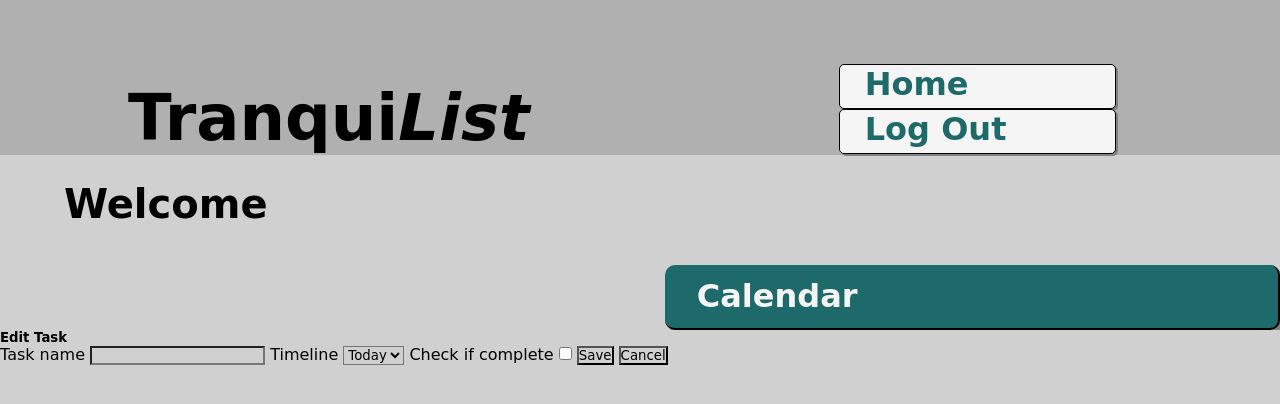
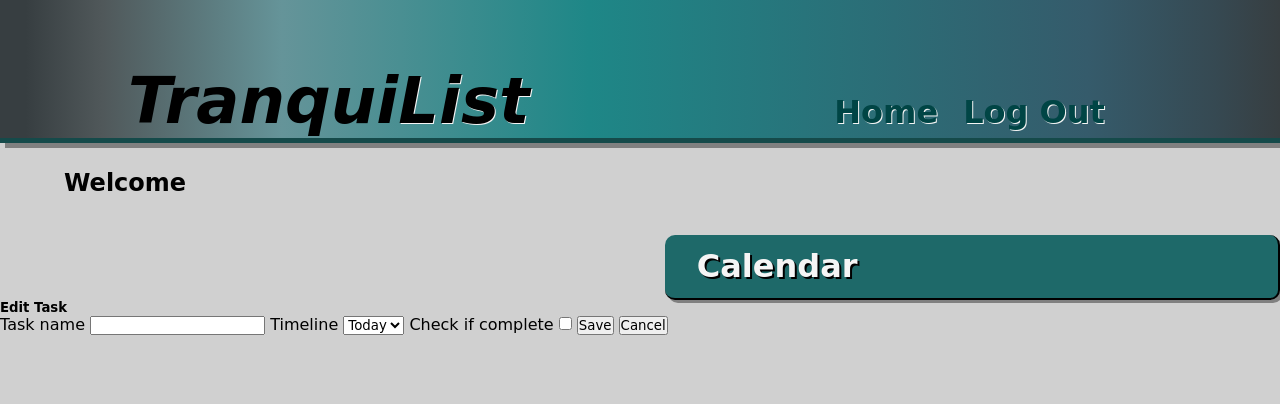
Before and after one commit to nll004/tranquilist, a Flask app: template templates/user_home.html in a window 1280 px wide. Shown: the top 404 px of the page. Run offline with Flask 2, Linux system fonts and the light colour scheme; the template is opened without the code that fills it: values that come from a table or form of the project are taken from there, others are empty.

Commit message:
styles edited, css refactored, calendar styles fixed, header styling

```diff
--- a/app.py
+++ b/app.py
@@ -151,6 +151,9 @@ def show_user_home():
 def create_tasklist():
 	'''Save a new tasklist to database'''
 
+	# if g.user.username == route username:
+		# then post, patch, delete
+	# e
 	form = NewTasklistForm()
 
 	if form.validate_on_submit():
--- a/static/navbar.css
+++ b/static/navbar.css
@@ -1,5 +1,8 @@
+.hidden {
+    display: none;
+}
+
 * {
-    position: relative;
     box-sizing: border-box;
     margin: 0;
     padding: 0;
@@ -7,46 +10,33 @@
 }
 
 header {
-    position: absolute;
-    width: 100%;
     padding: 5% 0% 0% 10%;
 }
 
 h1 {
-    width: 40%;
     display: inline-block;
+    width: 60%;
     font-size: 4rem;
-    font-weight: 600;
-    background-color: transparent;
+    font-style: italic;
+
 }
 
-span {
-    font-style: italic;
-    background-color: transparent;
+.h1span {
+    text-shadow: 1px 1px whitesmoke;
 }
 
 nav {
     display: inline-block;
-    width: fit-content;
-    margin-left: 15%;
-    background-color: transparent;
 }
 
-ul {
-    background-color: transparent;
+a {
+    text-decoration: none;
 }
 
-li, a {
-    display: inline-block;
+.navlink {
     padding: 0 10px;
-    text-decoration: none;
     font-size: 2rem;
     font-weight: bolder;
+    text-shadow: 1px 1px whitesmoke;
     color: rgb(30, 105, 105);
-    text-shadow: 1px 1px whitesmoke;
-    background-color: transparent;
 }
-
-.hidden {
-    display: none;
-}
--- a/static/user_home.css
+++ b/static/user_home.css
@@ -1,26 +1,31 @@
-* {
+body {
     background-color: rgb(208, 208, 208);
 }
 
 header {
-    position: relative;
-    background-color: rgb(176, 176, 176);
+    background: rgb(55,62,65);
+    background: linear-gradient(90deg, rgba(55,62,65,1) 2%, rgba(80,88,90,1) 8%,
+        rgba(101,148,153,1) 22%, rgba(30,135,135,1) 46%, rgba(53,91,107,1) 85%,
+        rgba(54,73,82,1) 95%, rgba(55,62,65,1) 100%);
+    border-bottom: 5px solid rgb(21, 74, 74);
+    box-shadow: 5px 5px grey;
 }
 
-nav {
-    margin-left: 20%;
+.usernav {
+    /* anchors in user_home.html header navbar */
+    color: rgb(0, 69, 69);
 }
 
 h2 {
     margin: 2% 5%;
-    font-size: 2.5rem;
+    font-size: 1.5rem;
 }
 
 blockquote {
     margin-bottom: 2%;
 }
 
-.quote {
+#quote {
     position: relative;
     width: 70%;
     left: 15%;
@@ -41,6 +46,11 @@ blockquote {
 /* ====================================================== */
 /* -----------------  Task column  ---------------------- */
 /* ====================================================== */
+.complete-True {
+    text-decoration: line-through;
+    color: rgba(0, 0, 0, 0.5);
+}
+
 h3 {
     padding: 2% 5%;
     margin-left: 2%;
@@ -52,10 +62,11 @@ h3 {
     font-size: 2rem;
     color: whitesmoke;
     box-shadow: 3px 3px grey;
+    text-shadow: 2px 2px black;
 }
 
 /* Adapted from https://stackoverflow.com/questions/55281672/make-plus-symbol-in-css answer by Temani Afif */
-.h3-btn {
+/* .h3-btn {
     position: absolute;
     right: 0%;
     display:inline-block;
@@ -66,16 +77,17 @@ h3 {
         linear-gradient(whitesmoke 0 0);
     background-position:center;
     background-size: 50% 5px, 5px 50%; /*thickness = 2px, length = 50% (25px)*/
-    background-repeat:no-repeat;
+    /* background-repeat:no-repeat;
     border: none;
-}
+} */
 
 li {
+    display: inline-block;
     background-color: whitesmoke;
     width: 94%;
     margin-left: 5%;
     padding: 0 0 5px 5%;
-    font-size: 1.5rem;
+    font-size: 1.25rem;
     border: 1px solid black;
     border-radius: 5px;
     box-shadow: 2px 2px grey;
@@ -115,44 +127,34 @@ li {
     background-color: rgb(221, 221, 221);
     width: 90%;
     margin-left: 8%;
-    border: 1px solid black;
-    border-radius: 5px;
+    /* border: 1px solid black; */
     box-shadow: 2px 2px grey;
 }
 
 .subtask {
-    display: block;
+    /* undoing previous changes */
+    background-color: transparent;
+    border: none;
+    box-shadow: 0px 2px grey;
     font-size: 1rem;
-    color: black;
+
 }
 
 .details {
-    background-color: transparent;
-    margin-left: 6%;
     color: rgb(134, 134, 134);
 }
-
-.complete-True {
-    text-decoration: line-through;
-    color: rgba(0, 0, 0, 0.4);
-}
-
 
 /* ============================================================ */
 /* ------------------- Calendar Column -------------------------*/
 /* ============================================================ */
 .cal-anchor {
-
+    color: rgb(30, 105, 105);
 }
 
 .cal-event {
-
-}
-
-.date {
-
+    border-radius: 0%;
 }
 
 .time {
-
+    margin-left: 5%;
 }
--- a/templates/user_home.html
+++ b/templates/user_home.html
@@ -9,18 +9,17 @@
 
 {% block page_content %}
     <header>
-        <h1>Tranqui<span>List</span></h1>
+        <h1>Tranqui<span class="h1span">List</span></h1>
         <nav>
-            <ul>
-                <li><a href="/">Home</a></li>
-                <li><a href="/logout">Log Out</a></li>
-            </ul>
+           <a class='navlink usernav' href="/">Home</a></li>
+           <a class='navlink usernav' href="/logout">Log Out</a>
         </nav>
     </header>
+    <main>
         <h2>Welcome {{ user.fname }}</h2>
         {% if quote.text %}
             <blockquote>
-            <p class="quote"> {{ quote.text }} </p>
+                <p id="quote"> {{ quote.text }} </p>
             </blockquote>
         {% endif %}
         <div id="grid-container">
@@ -28,14 +27,14 @@
                 {% for timeline in timelines %}
                     <section>
                         <h3 id="{{ timeline.id }}"> {{ timeline.name }}
-                        <button class="h3-btn"></button>
+                            <!-- <button class="h3-btn"></button> -->
                         </h3>
                         <ul>
                             {% for list in user.lists %}
                                 {% if list.time_line_id == timeline.id %}
-                                <li class="primary-task complete-{{list.complete}}" id="{{list.id}}">{{ list.name }}
-                                    <button class="add-subtask-btn"></button>
-                                    <button class="del-task-btn"></button>
+                                    <li class="item complete-{{list.complete}}" id="{{list.id}}">{{ list.name }}
+                                        <!-- <button class="add-subtask-btn"></button>
+                                        <button class="del-task-btn"></button> -->
                                     </li>
                                         {% if list.subtasks %}
                                             <ul class="subtask-grp">
@@ -59,13 +58,13 @@
                     <h3>Calendar</h3>
                     <ul>
                         {% for event in events %}
-                        <li> <span class="date">{{ event['newStart'].date }}</span>
+                            <li class="item"> <span>{{ event['newStart'].date }}</span>
                                 {% if event['newStart'].time %}
-                                <span class="time">{{ event['newStart'].time }}</span>
+                                    <span class="time"> @ {{ event['newStart'].time }}</span>
                                 {% endif %}
                             </li>
-                        <li class="cal-event">
-                            <a href="{{ event['htmlLink']}}" target="_blank" class="cal-anchor">
+                            <li class="subtask-grp cal-event">
+                                <a class="item cal-anchor" href="{{ event['htmlLink']}}" target="_blank" >
                                     {{event['summary'] }}
                                 </a>
                             </li>
@@ -75,6 +74,8 @@
                 </section>
             </div>
         </div>
+
+    </main>
     <div id="form-container">
         <form method="POST" action="/tasks/new" class="new-tasklist hidden">
             <h5>Create Task</h5>
```
Also changed, not shown: templates/app_home.html (+7 -9 lines). Lines whose indentation alone changed are shown as unchanged.
